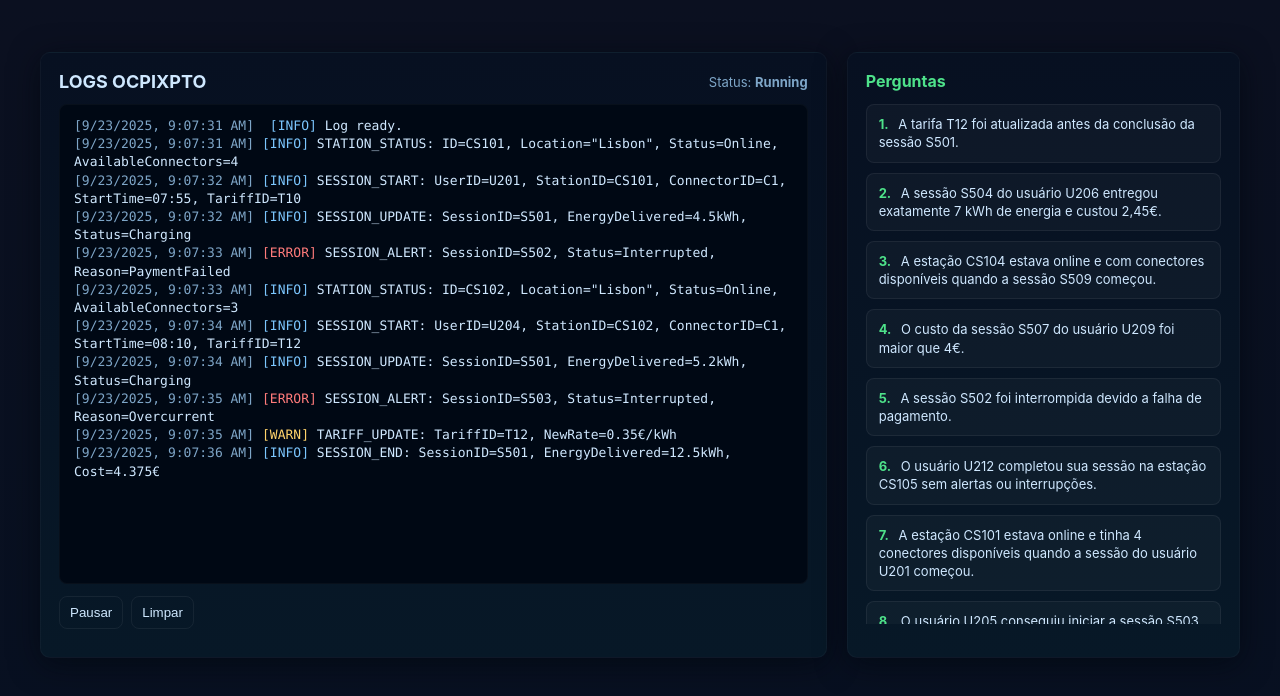
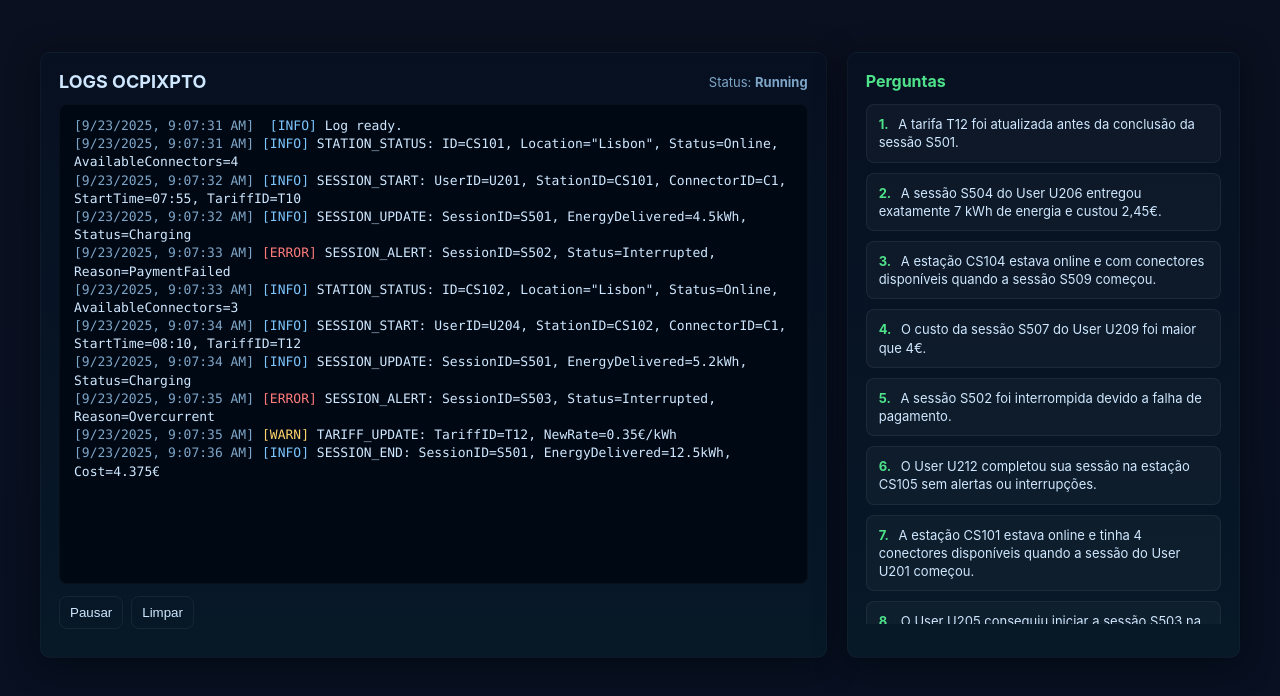
Before and after one commit to fabiofernandesfcf/Logs, a plain HTML site: page index.html in a window 1280 px wide. Drawn offline with Linux system fonts and the light colour scheme.

Commit message:
Update index.html

```diff
--- a/index.html
+++ b/index.html
@@ -76,13 +76,13 @@
     <h2>Perguntas</h2>
     <ul class="question-list">
       <li class="question-item"><strong>1.</strong> A tarifa T12 foi atualizada antes da conclusão da sessão S501.</li>
-      <li class="question-item"><strong>2.</strong> A sessão S504 do usuário U206 entregou exatamente 7 kWh de energia e custou 2,45€.</li>
+      <li class="question-item"><strong>2.</strong> A sessão S504 do User U206 entregou exatamente 7 kWh de energia e custou 2,45€.</li>
       <li class="question-item"><strong>3.</strong> A estação CS104 estava online e com conectores disponíveis quando a sessão S509 começou.</li>
-      <li class="question-item"><strong>4.</strong> O custo da sessão S507 do usuário U209 foi maior que 4€.</li>
+      <li class="question-item"><strong>4.</strong> O custo da sessão S507 do User U209 foi maior que 4€.</li>
       <li class="question-item"><strong>5.</strong> A sessão S502 foi interrompida devido a falha de pagamento.</li>
-      <li class="question-item"><strong>6.</strong> O usuário U212 completou sua sessão na estação CS105 sem alertas ou interrupções.</li>
-      <li class="question-item"><strong>7.</strong> A estação CS101 estava online e tinha 4 conectores disponíveis quando a sessão do usuário U201 começou.</li>
-      <li class="question-item"><strong>8.</strong> O usuário U205 conseguiu iniciar a sessão S503 na estação CS103 enquanto ela estava em manutenção.</li>
+      <li class="question-item"><strong>6.</strong> O User U212 completou sua sessão na estação CS105 sem alertas ou interrupções.</li>
+      <li class="question-item"><strong>7.</strong> A estação CS101 estava online e tinha 4 conectores disponíveis quando a sessão do User U201 começou.</li>
+      <li class="question-item"><strong>8.</strong> O User U205 conseguiu iniciar a sessão S503 na estação CS103 enquanto ela estava em manutenção.</li>
     </ul>
   </div>
 </div>
@@ -90,7 +90,7 @@
 <script>
 const terminal = document.getElementById('terminal');
 const btnPause = document.getElementById('btnPause');
-const btnClear = document.getElementById('btnClear');
+// const btnClear = document.getElementById('btnClear');
 // const btnOne = document.getElementById('btnOne');
 const statusEl = document.getElementById('status');
 
@@ -189,7 +189,7 @@ btnPause.addEventListener('click', () => {
   btnPause.textContent = running ? 'Pausar' : 'Retomar';
   statusEl.textContent = running ? 'Running' : 'Paused';
 });
-btnClear.addEventListener('click', () => { terminal.innerHTML = ''; });
+// btnClear.addEventListener('click', () => { terminal.innerHTML = ''; });
 // btnOne.addEventListener('click', () => { nextLog(); });
 
 // inicial
```
